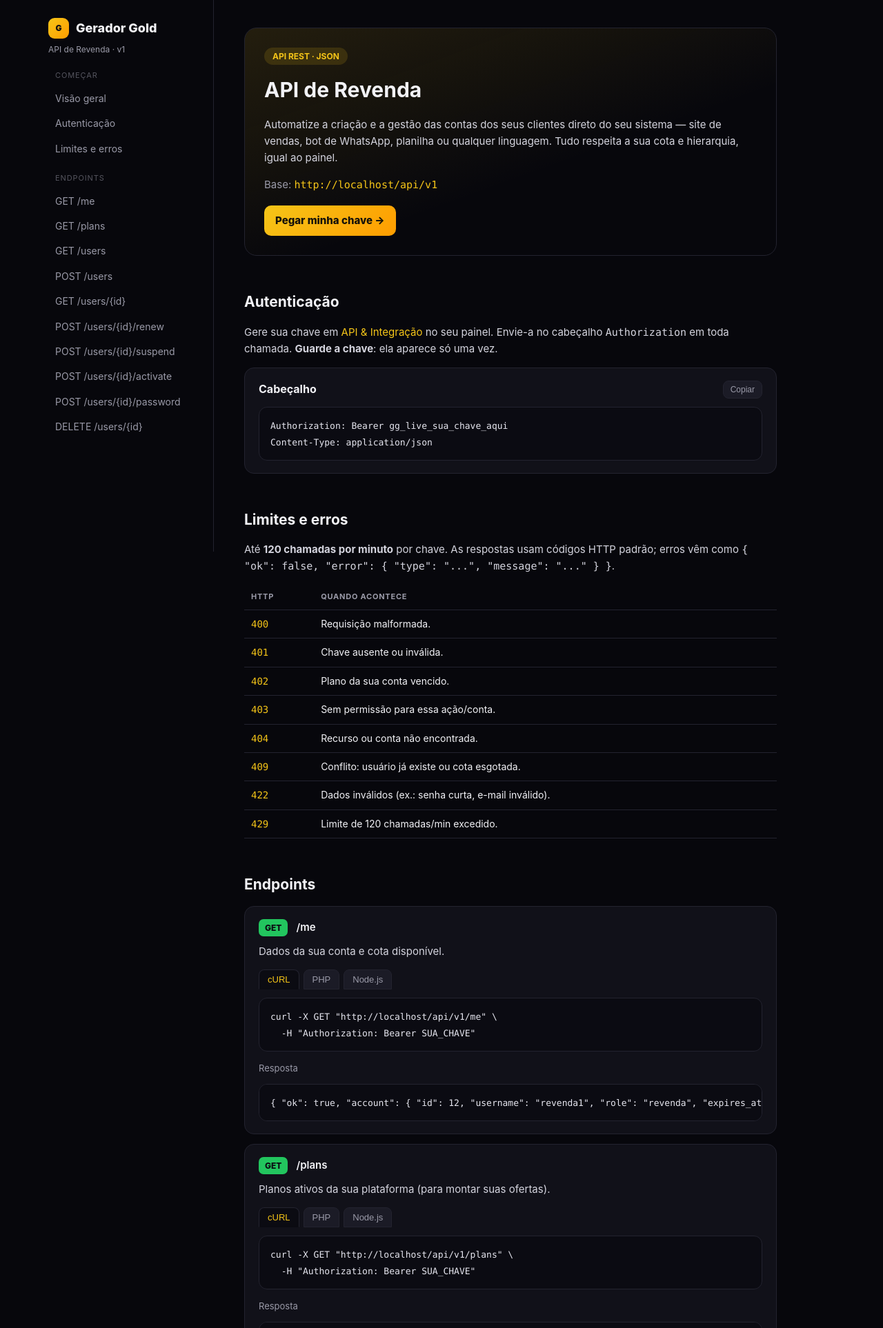
After one commit to SyntaxDev-cmd/grd, a PHP site: page /apidocs.php in a window 1280 px wide. The commit adds this page. Shown: the top 1926 px of the page at 69% size. Run offline with PHP 8.4, Linux system fonts and the light colour scheme; some libraries are stand-ins or nearby versions.

Commit message:
API REST de revenda + documentação para integração externa
Nova API para os revendedores automatizarem a criação e a gestão das
contas dos clientes deles no próprio sistema (site de vendas, bot, etc.):

- api/v1.php: endpoint REST autenticado por chave (Authorization: Bearer
  gg_live_...). Endpoints: GET /me, GET /plans, GET /users, POST /users,
  GET /users/{id}, POST /users/{id}/renew|suspend|activate|password,
  DELETE /users/{id}. Respeita as MESMAS regras do painel: cota,
  hierarquia (creatable_roles/in_tree) e teto de vencimento. Nunca cria
  admin nem Ultra Master pela API. Rate limit de 120/min por chave,
  respostas JSON com códigos HTTP e CORS liberado.
- inc/boot.php: migração v8 (tabela api_keys, token guardado só como hash
  SHA-256) e helpers (gerar/achar chave, rate-limit, entrada/saida JSON).
- api.php: painel do revendedor para gerar (revela a chave uma única vez),
  listar uso e revogar chaves, com início rápido.
- apidocs.php: documentação pública, com exemplos em cURL, PHP e Node e a
  base URL detectada automaticamente.
- .htaccess: rota amigável /api/v1/... e repasse do cabeçalho Authorization
  (hospedagens costumam remover).
- Menu: item 'API & Integração' para revenda/master/ultra e 'API de
  Revenda' no admin.

A migração roda sozinha no primeiro acesso após o deploy (cria api_keys,
sem tocar nos dados existentes). Verificado ponta a ponta: criar/listar/
renovar/bloquear/reativar/redefinir senha/excluir, teste (trial), cota,
teto de vencimento, 401/403/422/429, gerar e revogar chave pela tela, e
render da documentação. Zero erros PHP.

Co-Authored-By: Claude Opus 4.8 <noreply@anthropic.com>
Claude-Session: https://claude.ai/code/session_01GaqBH1kvMWX2dzHKeWYMWD

```diff
--- /dev/null
+++ b/apidocs.php
@@ -0,0 +1,189 @@
+<?php
+/* Documentação pública da API de Revenda. Sem login e sem segredos — só referência. */
+require __DIR__ . '/inc/boot.php';
+$site = (string)setting('site_name', 'Gerador');
+$base = site_link() . 'api/v1';
+$rl = API_RATE_PER_MIN;
+
+/* Fonte única de verdade dos endpoints (também guia os exemplos). */
+$endpoints = [
+    ['GET', '/me', 'Dados da sua conta e cota disponível.', null,
+        '{ "ok": true, "account": { "id": 12, "username": "revenda1", "role": "revenda", "expires_at": "2026-12-31 23:59:59", "can_create_roles": ["user"] }, "quota": { "users_used": 8, "users_max": 50, "users_free": 42 }, "rate_limit_per_min": ' . $rl . ' }'],
+    ['GET', '/plans', 'Planos ativos da sua plataforma (para montar suas ofertas).', null,
+        '{ "ok": true, "plans": [ { "id": 1, "name": "Mensal", "months": 1, "price_cents": 2990, "price": "R$ 29,90" } ] }'],
+    ['GET', '/users', 'Lista as contas que estão abaixo da sua. Aceita ?limit= (até 100), ?offset= e ?q= (busca).', null,
+        '{ "ok": true, "total": 8, "limit": 50, "offset": 0, "users": [ { "id": 31, "username": "cliente01", "status": "active", "expires_at": "2026-11-10 23:59:59" } ] }'],
+    ['POST', '/users', 'Cria uma conta de cliente. Tudo é opcional: sem usuário/senha, o sistema gera; "trial": true cria um teste (usa os dias de teste da plataforma); senão "months" define o plano.',
+        '{ "name": "Cliente Exemplo", "email": "cliente@exemplo.com", "months": 1 }',
+        '{ "ok": true, "user": { "id": 32, "username": "clienteexemplo", "status": "active", "expires_at": "2026-11-14 23:59:59", "password": "aB3xk9Qp", "login_url": "' . site_link() . 'login.php" }, "password_generated": true }'],
+    ['GET', '/users/{id}', 'Mostra uma conta específica (precisa estar abaixo da sua).', null,
+        '{ "ok": true, "user": { "id": 32, "username": "clienteexemplo", "status": "active", "paid": true } }'],
+    ['POST', '/users/{id}/renew', 'Renova/estende o acesso. "months" = quantos meses somar ao vencimento atual.',
+        '{ "months": 3 }',
+        '{ "ok": true, "user": { "id": 32, "expires_at": "2027-02-14 23:59:59", "paid": true } }'],
+    ['POST', '/users/{id}/suspend', 'Bloqueia o acesso da conta (ela continua existindo).', null,
+        '{ "ok": true, "user": { "id": 32, "status": "blocked" } }'],
+    ['POST', '/users/{id}/activate', 'Reativa uma conta bloqueada.', null,
+        '{ "ok": true, "user": { "id": 32, "status": "active" } }'],
+    ['POST', '/users/{id}/password', 'Redefine a senha. Sem "password", uma senha nova é gerada e devolvida.',
+        '{ "password": "novaSenha123" }',
+        '{ "ok": true, "user": { "id": 32 }, "password": "novaSenha123", "password_generated": false }'],
+    ['DELETE', '/users/{id}', 'Exclui a conta de um cliente. Ação irreversível.', null,
+        '{ "ok": true, "deleted": 32 }'],
+];
+
+$errs = [
+    ['400', 'Requisição malformada.'],
+    ['401', 'Chave ausente ou inválida.'],
+    ['402', 'Plano da sua conta vencido.'],
+    ['403', 'Sem permissão para essa ação/conta.'],
+    ['404', 'Recurso ou conta não encontrada.'],
+    ['409', 'Conflito: usuário já existe ou cota esgotada.'],
+    ['422', 'Dados inválidos (ex.: senha curta, e-mail inválido).'],
+    ['429', 'Limite de ' . $rl . ' chamadas/min excedido.'],
+];
+$mcolor = ['GET' => '#22c55e', 'POST' => '#f5c518', 'DELETE' => '#ff5f6d'];
+$h = fn($s) => htmlspecialchars((string)$s, ENT_QUOTES, 'UTF-8');
+?><!doctype html>
+<html lang="pt-BR">
+<head>
+<meta charset="utf-8">
+<meta name="viewport" content="width=device-width, initial-scale=1">
+<meta name="robots" content="noindex">
+<title>API · <?= $h($site) ?></title>
+<style>
+:root{--bg:#07070c;--panel:#111119;--line:#23232f;--txt:#f2f2f6;--mut:#9a9aa8;--gold:#f5c518;--gold2:#ff9d00;--r:14px}
+*{box-sizing:border-box}
+body{margin:0;background:var(--bg);color:var(--txt);font:15px/1.6 Inter,system-ui,-apple-system,Segoe UI,Roboto,sans-serif}
+a{color:var(--gold);text-decoration:none}a:hover{text-decoration:underline}
+code,pre{font-family:ui-monospace,"SF Mono",Menlo,Consolas,monospace}
+.wrap{display:grid;grid-template-columns:260px 1fr;max-width:1180px;margin:0 auto;min-height:100vh}
+aside{position:sticky;top:0;align-self:start;height:100vh;overflow:auto;border-right:1px solid var(--line);padding:26px 20px}
+aside .logo{display:flex;align-items:center;gap:10px;font-weight:800;font-size:18px;margin-bottom:6px}
+aside .logo span.m{width:30px;height:30px;border-radius:9px;background:linear-gradient(135deg,var(--gold),var(--gold2));color:#111;display:grid;place-items:center;font-weight:900}
+aside .tag{color:var(--mut);font-size:12px;margin-bottom:20px}
+aside nav a{display:block;color:var(--mut);padding:7px 10px;border-radius:9px;font-size:14px}
+aside nav a:hover{background:var(--panel);color:var(--txt);text-decoration:none}
+aside nav .grp{font-size:11px;text-transform:uppercase;letter-spacing:.08em;color:#55555f;margin:16px 0 6px;padding:0 10px}
+main{padding:40px 44px;max-width:860px}
+h1{font-size:30px;margin:0 0 8px}h2{font-size:21px;margin:40px 0 12px;padding-top:10px}
+h3{font-size:16px;margin:0}
+p{color:#d4d4de}.mut{color:var(--mut)}
+.hero{background:linear-gradient(160deg,rgba(245,197,24,.12),transparent 60%);border:1px solid var(--line);border-radius:18px;padding:28px}
+.pill{display:inline-block;background:rgba(245,197,24,.14);color:var(--gold);border-radius:999px;padding:3px 12px;font-size:12px;font-weight:700;margin-bottom:12px}
+.card{background:var(--panel);border:1px solid var(--line);border-radius:var(--r);padding:18px 20px;margin:14px 0}
+.ep{display:flex;align-items:center;gap:12px;flex-wrap:wrap}
+.m{font-weight:800;font-size:12px;padding:3px 9px;border-radius:7px;color:#0b0b12}
+.path{font-size:15px;font-weight:600}
+.copybtn{margin-left:auto;background:#1b1b26;border:1px solid var(--line);color:var(--mut);border-radius:8px;padding:5px 10px;font-size:12px;cursor:pointer}
+.copybtn:hover{color:var(--txt)}
+pre{background:#0b0b12;border:1px solid var(--line);border-radius:12px;padding:14px 16px;overflow-x:auto;margin:12px 0 0}
+pre code{color:#e6e6ef;font-size:13px;line-height:1.6;white-space:pre}
+.tabs{display:flex;gap:6px;margin:14px 0 0}
+.tabs button{background:#1b1b26;border:1px solid var(--line);color:var(--mut);border-radius:8px 8px 0 0;padding:6px 12px;font-size:13px;cursor:pointer}
+.tabs button.on{background:#0b0b12;color:var(--gold);border-bottom-color:#0b0b12}
+table{width:100%;border-collapse:collapse;margin-top:10px}
+th,td{text-align:left;padding:9px 10px;border-bottom:1px solid var(--line);font-size:14px}
+th{font-size:11px;text-transform:uppercase;letter-spacing:.07em;color:var(--mut)}
+.k{color:var(--gold)}
+.top-actions{margin-top:18px}
+.btn{display:inline-block;background:linear-gradient(135deg,var(--gold),var(--gold2));color:#15120a;font-weight:800;border-radius:10px;padding:10px 16px}
+@media(max-width:860px){.wrap{grid-template-columns:1fr}aside{position:static;height:auto;border-right:0;border-bottom:1px solid var(--line)}main{padding:28px 20px}}
+</style>
+</head>
+<body>
+<div class="wrap">
+  <aside>
+    <div class="logo"><span class="m"><?= $h(mb_strtoupper(mb_substr($site, 0, 1))) ?></span><?= $h($site) ?></div>
+    <div class="tag">API de Revenda · v1</div>
+    <nav>
+      <div class="grp">Começar</div>
+      <a href="#intro">Visão geral</a>
+      <a href="#auth">Autenticação</a>
+      <a href="#limites">Limites e erros</a>
+      <div class="grp">Endpoints</div>
+      <?php foreach ($endpoints as $i => $ep): ?><a href="#ep<?= $i ?>"><?= $ep[0] ?> <?= $h($ep[1]) ?></a><?php endforeach; ?>
+    </nav>
+  </aside>
+  <main>
+    <section id="intro">
+      <div class="hero">
+        <span class="pill">API REST · JSON</span>
+        <h1>API de Revenda</h1>
+        <p>Automatize a criação e a gestão das contas dos seus clientes direto do seu sistema — site de vendas, bot de WhatsApp, planilha ou qualquer linguagem. Tudo respeita a sua cota e hierarquia, igual ao painel.</p>
+        <p class="mut" style="margin-bottom:0">Base: <code class="k"><?= $h($base) ?></code></p>
+        <div class="top-actions"><a class="btn" href="<?= $h(url('/api.php')) ?>">Pegar minha chave →</a></div>
+      </div>
+    </section>
+
+    <h2 id="auth">Autenticação</h2>
+    <p>Gere sua chave em <a href="<?= $h(url('/api.php')) ?>">API &amp; Integração</a> no seu painel. Envie-a no cabeçalho <code>Authorization</code> em toda chamada. <b>Guarde a chave</b>: ela aparece só uma vez.</p>
+    <div class="card">
+      <div class="ep"><h3>Cabeçalho</h3><button class="copybtn" data-c="auth-h">Copiar</button></div>
+      <pre><code id="auth-h">Authorization: Bearer gg_live_sua_chave_aqui
+Content-Type: application/json</code></pre>
+    </div>
+
+    <h2 id="limites">Limites e erros</h2>
+    <p>Até <b><?= $rl ?> chamadas por minuto</b> por chave. As respostas usam códigos HTTP padrão; erros vêm como <code>{ "ok": false, "error": { "type": "...", "message": "..." } }</code>.</p>
+    <table>
+      <thead><tr><th>HTTP</th><th>Quando acontece</th></tr></thead>
+      <tbody><?php foreach ($errs as $er): ?><tr><td><code class="k"><?= $er[0] ?></code></td><td><?= $h($er[1]) ?></td></tr><?php endforeach; ?></tbody>
+    </table>
+
+    <h2>Endpoints</h2>
+    <?php foreach ($endpoints as $i => $ep):
+        [$method, $path, $desc, $body, $resp] = $ep;
+        $full = $base . $path;
+        // Exemplos por linguagem
+        $curl = "curl -X $method \"$full\" \\\n  -H \"Authorization: Bearer SUA_CHAVE\"";
+        if ($body !== null) $curl .= " \\\n  -H \"Content-Type: application/json\" \\\n  -d '" . $body . "'";
+        $php = "<?php\n\$ch = curl_init(\"$full\");\ncurl_setopt_array(\$ch, [\n  CURLOPT_RETURNTRANSFER => true,\n  CURLOPT_CUSTOMREQUEST => \"$method\",\n  CURLOPT_HTTPHEADER => [\"Authorization: Bearer SUA_CHAVE\", \"Content-Type: application/json\"],"
+            . ($body !== null ? "\n  CURLOPT_POSTFIELDS => '" . $body . "'," : '') . "\n]);\n\$res = json_decode(curl_exec(\$ch), true);\nprint_r(\$res);";
+        $node = "const res = await fetch(\"$full\", {\n  method: \"$method\",\n  headers: { \"Authorization\": \"Bearer SUA_CHAVE\", \"Content-Type\": \"application/json\" },"
+            . ($body !== null ? "\n  body: JSON.stringify(" . $body . ")," : '') . "\n});\nconsole.log(await res.json());";
+    ?>
+    <div class="card" id="ep<?= $i ?>">
+      <div class="ep">
+        <span class="m" style="background:<?= $mcolor[$method] ?>"><?= $method ?></span>
+        <span class="path"><?= $h($path) ?></span>
+      </div>
+      <p style="margin:10px 0 0"><?= $h($desc) ?></p>
+      <div class="tabs" data-tabs="t<?= $i ?>">
+        <button class="on" data-t="t<?= $i ?>-curl">cURL</button>
+        <button data-t="t<?= $i ?>-php">PHP</button>
+        <button data-t="t<?= $i ?>-node">Node.js</button>
+      </div>
+      <pre data-pane="t<?= $i ?>-curl"><code><?= $h($curl) ?></code></pre>
+      <pre data-pane="t<?= $i ?>-php" hidden><code><?= $h($php) ?></code></pre>
+      <pre data-pane="t<?= $i ?>-node" hidden><code><?= $h($node) ?></code></pre>
+      <p class="mut" style="margin:14px 0 4px;font-size:13px">Resposta</p>
+      <pre><code><?= $h($resp) ?></code></pre>
+    </div>
+    <?php endforeach; ?>
+
+    <h2>Dicas</h2>
+    <div class="card">
+      <p style="margin:0 0 8px">• Ao criar sem <code>username</code>/<code>password</code>, o sistema gera e devolve — perfeito para liberar acesso automático após o pagamento.</p>
+      <p style="margin:0 0 8px">• <code>"trial": true</code> cria uma conta de teste usando os dias de teste da plataforma; sem isso, use <code>"months"</code> para um plano pago.</p>
+      <p style="margin:0">• A senha só aparece na resposta da criação e do reset. Se perder, chame <code>/users/{id}/password</code> de novo.</p>
+    </div>
+    <p class="mut" style="margin-top:30px"><a href="<?= $h(url('/painel.php')) ?>">← Voltar ao painel</a></p>
+  </main>
+</div>
+<script>
+document.querySelectorAll('.copybtn').forEach(b => b.addEventListener('click', async () => {
+  const el = document.getElementById(b.dataset.c);
+  try { await navigator.clipboard.writeText(el.textContent); } catch (e) {}
+  const t = b.textContent; b.textContent = 'Copiado!'; setTimeout(() => b.textContent = t, 1400);
+}));
+document.querySelectorAll('.tabs').forEach(tabs => {
+  tabs.querySelectorAll('button').forEach(btn => btn.addEventListener('click', () => {
+    tabs.querySelectorAll('button').forEach(x => x.classList.toggle('on', x === btn));
+    const group = tabs.dataset.tabs;
+    document.querySelectorAll('[data-pane^="' + group + '-"]').forEach(p => p.hidden = (p.dataset.pane !== btn.dataset.t));
+  }));
+});
+</script>
+</body>
+</html>
--- a/assets/app.css
+++ b/assets/app.css
@@ -103,6 +103,9 @@ td .btn { margin: 1px 0; }
 .auth-box .row input[readonly] { font-weight: 700; letter-spacing: .03em; }
 .trial-perks { list-style: none; margin: 0 0 18px; padding: 14px 16px; border: 1px solid var(--line); border-radius: 12px; background: color-mix(in srgb, var(--gold) 6%, transparent); display: grid; gap: 8px; }
 .trial-perks li { color: var(--txt); font-size: 14px; }
+.api-base { display: inline-block; background: var(--bg); border: 1px solid var(--line); border-radius: 8px; padding: 7px 10px; font-size: 13px; color: var(--mut); }
+pre.api-code { background: #0b0b12; border: 1px solid var(--line); border-radius: 12px; padding: 14px 16px; overflow-x: auto; margin: 0 0 6px; }
+pre.api-code code { color: #e6e6ef; font: 500 13px/1.6 ui-monospace, "SF Mono", Menlo, Consolas, monospace; white-space: pre; }
 
 /* Editor */
 .editor { display: grid; grid-template-columns: 340px minmax(0, 1fr) 330px; gap: 16px; align-items: start; }
--- a/inc/boot.php
+++ b/inc/boot.php
@@ -253,6 +253,17 @@ function db(): PDO
             foreach ($cols as $c => $def) if (!in_array($c, $have, true)) $pdo->exec("ALTER TABLE $t ADD COLUMN $c $def");
         }
         $pdo->exec('PRAGMA user_version = 7');
+    }
+    if ($ver < 8) {
+        // v8: chaves de API para revendedores integrarem a criação/gestão de contas no sistema deles
+        $pdo->exec("CREATE TABLE IF NOT EXISTS api_keys (
+            id INTEGER PRIMARY KEY AUTOINCREMENT, user_id INTEGER NOT NULL,
+            token_hash TEXT NOT NULL UNIQUE, prefix TEXT NOT NULL DEFAULT '', label TEXT NOT NULL DEFAULT '',
+            active INTEGER NOT NULL DEFAULT 1, calls INTEGER NOT NULL DEFAULT 0,
+            rl_window INTEGER NOT NULL DEFAULT 0, rl_count INTEGER NOT NULL DEFAULT 0,
+            last_used TEXT, last_ip TEXT NOT NULL DEFAULT '', created_at TEXT NOT NULL)");
+        $pdo->exec('CREATE INDEX IF NOT EXISTS api_keys_user ON api_keys(user_id)');
+        $pdo->exec('PRAGMA user_version = 8');
     }
     return $pdo;
 }
@@ -1082,3 +1093,92 @@ function delete_upload(string $name): void
 {
     if ($name !== '' && preg_match('/^[a-f0-9]{24}\.(png|jpg)$/', $name)) @unlink(ROOT . '/uploads/' . $name);
 }
+
+/* ---------- API de revendedores ----------
+   Chaves no formato gg_live_XXXXXXXX…; guardamos só o hash (SHA-256). O token completo
+   aparece uma única vez, na hora de criar. Cada chave pertence a uma conta (revenda+). */
+
+const API_RATE_PER_MIN = 120; // chamadas por minuto por chave
+
+/** Gera um par [token em texto, prefixo visível]. */
+function api_new_token(): array
+{
+    $raw = 'gg_live_' . bin2hex(random_bytes(20)); // 40 hex
+    return [$raw, substr($raw, 0, 16)]; // prefixo mostra "gg_live_" + 8 chars
+}
+
+/** Cria uma chave para a conta e devolve o token em texto (só agora é possível vê-lo). */
+function api_key_create(int $uid, string $label): array
+{
+    [$token, $prefix] = api_new_token();
+    db()->prepare('INSERT INTO api_keys (user_id, token_hash, prefix, label, created_at) VALUES (?, ?, ?, ?, ?)')
+        ->execute([$uid, hash('sha256', $token), $prefix, mb_substr($label, 0, 60), now()]);
+    return ['token' => $token, 'prefix' => $prefix, 'id' => (int)db()->lastInsertId()];
+}
+
+/** Acha a chave ativa pelo token em texto (ou null). */
+function api_find_key(string $token): ?array
+{
+    if (!preg_match('/^gg_live_[a-f0-9]{40}$/', $token)) return null;
+    $st = db()->prepare('SELECT * FROM api_keys WHERE token_hash = ? AND active = 1');
+    $st->execute([hash('sha256', $token)]);
+    return $st->fetch() ?: null;
+}
+
+/** Janela deslizante por minuto. Devolve false quando estourou o limite. */
+function api_rate_ok(array $key): bool
+{
+    $min = (int)floor(time() / 60);
+    $pdo = db();
+    if ((int)$key['rl_window'] !== $min) {
+        $pdo->prepare('UPDATE api_keys SET rl_window = ?, rl_count = 1 WHERE id = ?')->execute([$min, $key['id']]);
+        return true;
+    }
+    if ((int)$key['rl_count'] >= API_RATE_PER_MIN) return false;
+    $pdo->prepare('UPDATE api_keys SET rl_count = rl_count + 1 WHERE id = ?')->execute([$key['id']]);
+    return true;
+}
+
+/** Marca uso da chave (contador, último acesso, IP). */
+function api_touch(array $key, string $ip): void
+{
+    db()->prepare('UPDATE api_keys SET calls = calls + 1, last_used = ?, last_ip = ? WHERE id = ?')->execute([now(), $ip, $key['id']]);
+}
+
+/** Corpo da requisição: aceita JSON ou formulário. */
+function api_input(): array
+{
+    $ct = strtolower((string)($_SERVER['CONTENT_TYPE'] ?? ''));
+    if (str_contains($ct, 'application/json')) {
+        $j = json_decode((string)file_get_contents('php://input'), true);
+        return is_array($j) ? $j : [];
+    }
+    return $_POST ?: [];
+}
+
+/** Resposta JSON da API e fim. */
+function api_out($data, int $code = 200): never
+{
+    http_response_code($code);
+    header('Content-Type: application/json; charset=utf-8');
+    header('Access-Control-Allow-Origin: *');
+    header('Cache-Control: no-store');
+    echo json_encode($data, JSON_UNESCAPED_UNICODE | JSON_UNESCAPED_SLASHES | JSON_INVALID_UTF8_SUBSTITUTE);
+    exit;
+}
+
+function api_err(string $msg, int $code = 400, string $type = 'error'): never
+{
+    api_out(['ok' => false, 'error' => ['type' => $type, 'message' => $msg]], $code);
+}
+
+/** Formato público de uma conta na API (sem hash de senha). */
+function api_user_view(array $u): array
+{
+    return [
+        'id' => (int)$u['id'], 'username' => $u['username'], 'name' => $u['name'], 'email' => $u['email'],
+        'role' => $u['role'], 'status' => $u['status'], 'paid' => (bool)(int)$u['paid'],
+        'expires_at' => $u['expires_at'], 'created_at' => $u['created_at'], 'last_login' => $u['last_login'],
+        'banners' => (int)$u['banners'],
+    ];
+}
--- a/inc/ui.php
+++ b/inc/ui.php
@@ -121,6 +121,7 @@ function page_start(string $title, string $active, array $u, string $bodyClass =
         ['a-lib', '/admin/conteudos.php', 'film', 'Conteúdos e Banners'],
         ['a-plans', '/admin/planos.php', 'tag', 'Planos e Pagamentos'],
         ['a-apis', '/admin/apis.php', 'plug', 'APIs de Jogos'],
+        ['api', '/api.php', 'code', 'API de Revenda'],
         ['a-config', '/admin/config.php', 'gear', 'Configurações'],
     ];
     if (is_file(ROOT . '/admin/licencas.php')) $adm[] = ['a-lic', '/admin/licencas.php', 'lock', 'Licenças do Script'];
@@ -141,9 +142,11 @@ function page_start(string $title, string $active, array $u, string $bodyClass =
       <?= $link(['a-users', '/admin/usuarios.php', 'users', 'Clientes']) ?>
       <?= $link(['a-plans', '/admin/planos.php', 'tag', 'Planos e Pagamentos']) ?>
       <?= $link(['a-lib', '/admin/conteudos.php', 'film', 'Conteúdos e Banners']) ?>
+      <?= $link(['api', '/api.php', 'plug', 'API & Integração']) ?>
     <?php elseif (can_manage($u)): ?>
       <div class="nav-h"><?= ROLES[$u['role']] ?></div>
       <?= $link(['a-users', '/admin/usuarios.php', 'users', 'Meus Clientes']) ?>
+      <?= $link(['api', '/api.php', 'plug', 'API & Integração']) ?>
     <?php endif; ?>
   </nav>
   <div class="side-foot">
```
Also changed, not shown: api.php (added, +110 -0 lines), api/v1.php (added, +252 -0 lines), .htaccess.
